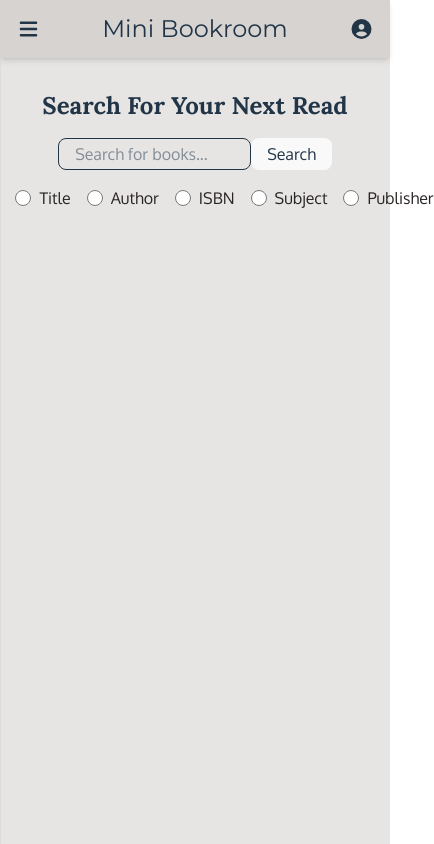
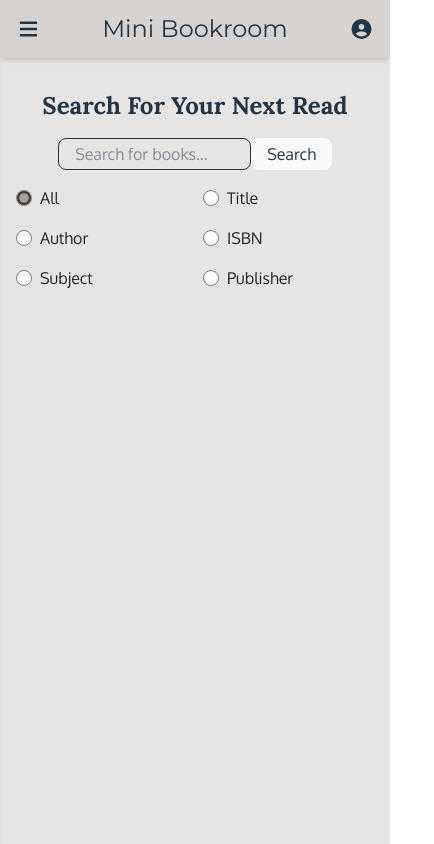
Before and after one commit to jsu-on-the-web/minibookroom, a React (Vite) app: page / in a window 390 px wide. Shown: the whole page, 434 px wide, since content can reach past the window. Built offline with nearby package versions, Linux system fonts and the light colour scheme.

Commit message:
Radio Buttons are now a grid when mobile and flex when on big screens

```diff
--- a/src/App.tsx
+++ b/src/App.tsx
@@ -67,7 +67,7 @@ const App = () => {
                 if (searchInputRef.current) searchInputRef.current.value = ''; // Clear the search bar after searching
               }} />
             </section>
-            <section className='flex flex-row items-center justify-center w-full mt-4 search-options-container'>
+            <section className='grid grid-cols-2 gap-4 w-full mt-4 md:flex md:flex-row md:items-center md:justify-center search-options-container'>
               {/* ==== Search Options ==== */}
               {/* TODO: Consider creating a RadioButtonGroup for this for extra cleanliness */}
 
@@ -77,7 +77,6 @@ const App = () => {
                 value="all"
                 checked={currentSearchParam === "all"}
                 onChange={() => { setCurrentSearchParam("all"); }}
-                className="mr-4"
               />
               <RadioButton
                 label="Title"
@@ -85,7 +84,6 @@ const App = () => {
                 value="title"
                 checked={currentSearchParam === "title"}
                 onChange={() => { setCurrentSearchParam("title"); }}
-                className="mr-4"
               />
               <RadioButton
                 label="Author"
@@ -93,7 +91,6 @@ const App = () => {
                 value="author"
                 checked={currentSearchParam === "author"}
                 onChange={() => { setCurrentSearchParam("author"); }}
-                className="mr-4"
               />
               <RadioButton
                 label="ISBN"
@@ -101,7 +98,6 @@ const App = () => {
                 value="isbn"
                 checked={currentSearchParam === "isbn"}
                 onChange={() => { setCurrentSearchParam("isbn"); }}
-                className="mr-4"
               />
               <RadioButton
                 label="Subject"
@@ -109,7 +105,6 @@ const App = () => {
                 value="subject"
                 checked={currentSearchParam === "subject"}
                 onChange={() => { setCurrentSearchParam("subject"); }}
-                className="mr-4"
               />
               <RadioButton
                 label="Publisher"
```
